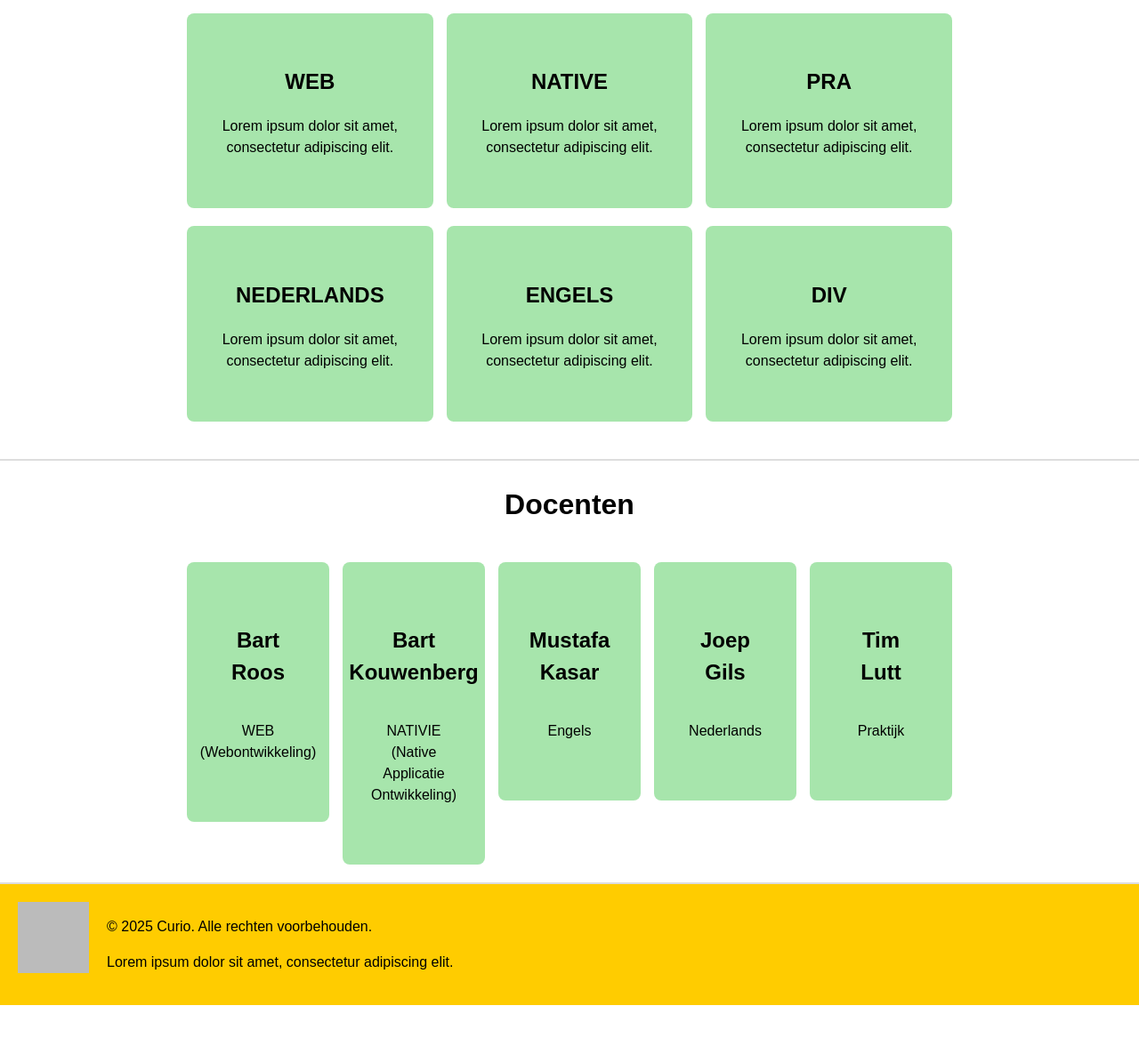
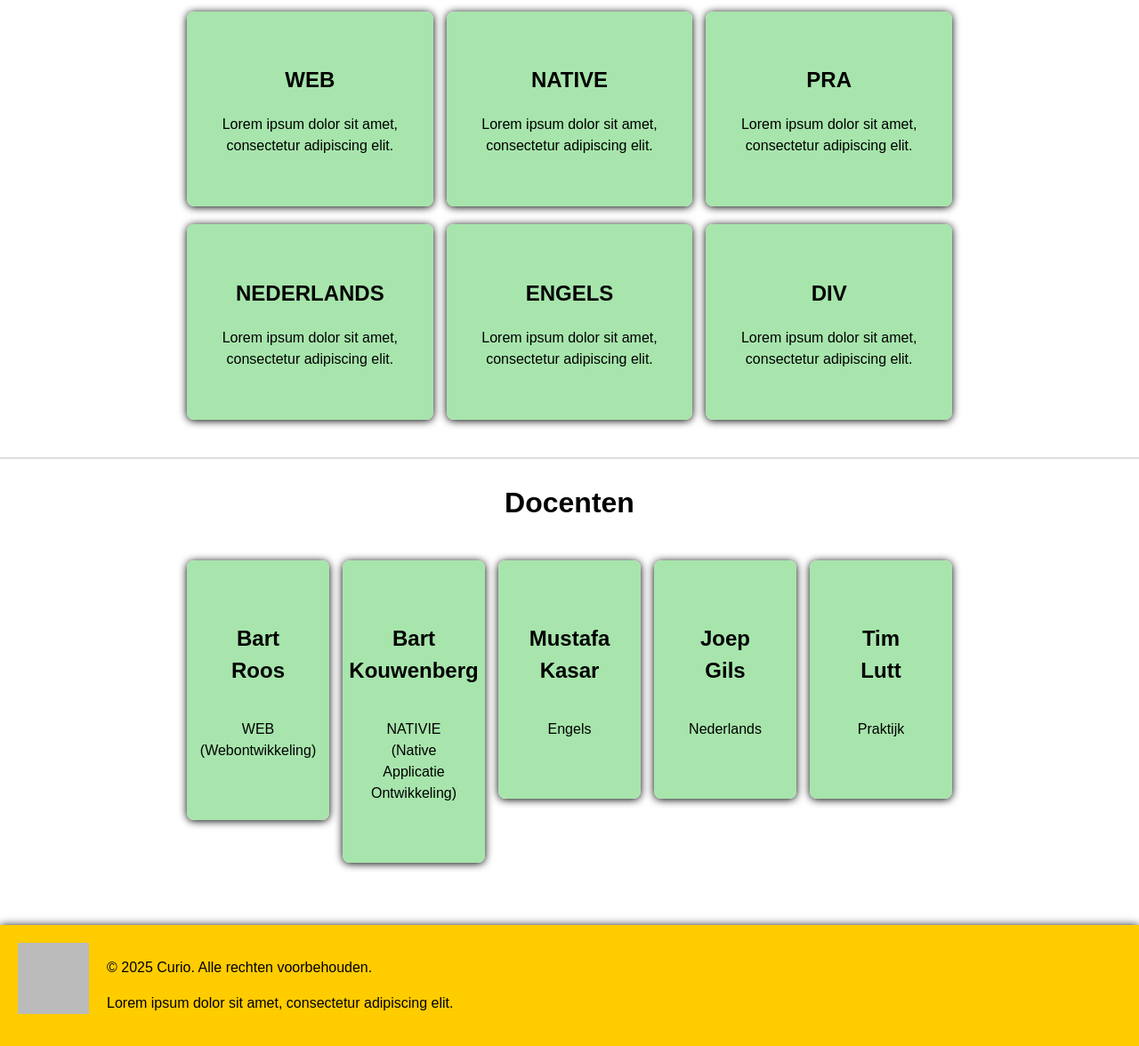
Before and after one commit to iAmM7770/PRA-C1, a plain HTML site: page index.html in a window 1280 px wide. Shown: the part 721-1897 px from the top of the page at 89% size. Before the commit the page ends 1851 px from the top, so only its background shows below. Drawn offline with Linux system fonts and the light colour scheme.

Commit message:
box-shadow toevoeging

```diff
--- a/css/main.css
+++ b/css/main.css
@@ -10,8 +10,8 @@ header {
     align-items: center;
     justify-content: space-between;
     padding: 20px;
-    border-bottom: 2px solid #ddd;
     background-color: #fc0;
+    box-shadow: 0 1px 10px black;
 }
 
 header .logo {
@@ -38,6 +38,7 @@ header h1 {
     background:rgba(145, 223, 152, 0.8);
     padding: 20px;
     border-radius: 8px;
+    box-shadow: 0 1px 10px black;
 }
 
 .grid {
@@ -52,6 +53,7 @@ header h1 {
     padding: 40px 20px;
     text-align: center;
     border-radius: 8px;
+    box-shadow: 0 1px 10px black;
 }
 
 footer {
@@ -60,8 +62,9 @@ footer {
     align-items: flex-start;
     padding: 20px;
     background: #f9f9f9;
-    border-top: 2px solid #ddd;
     background-color: #fc0;
+    box-shadow: 0 1px 10px black;
+    margin-top: 50px;
 }
 
 footer .footer-logo {
@@ -102,4 +105,5 @@ footer .footer-text {
 
     aspect-ratio: 1 / 1;
     padding: 50px;
+    box-shadow: 0 1px 10px black;
 }
```
